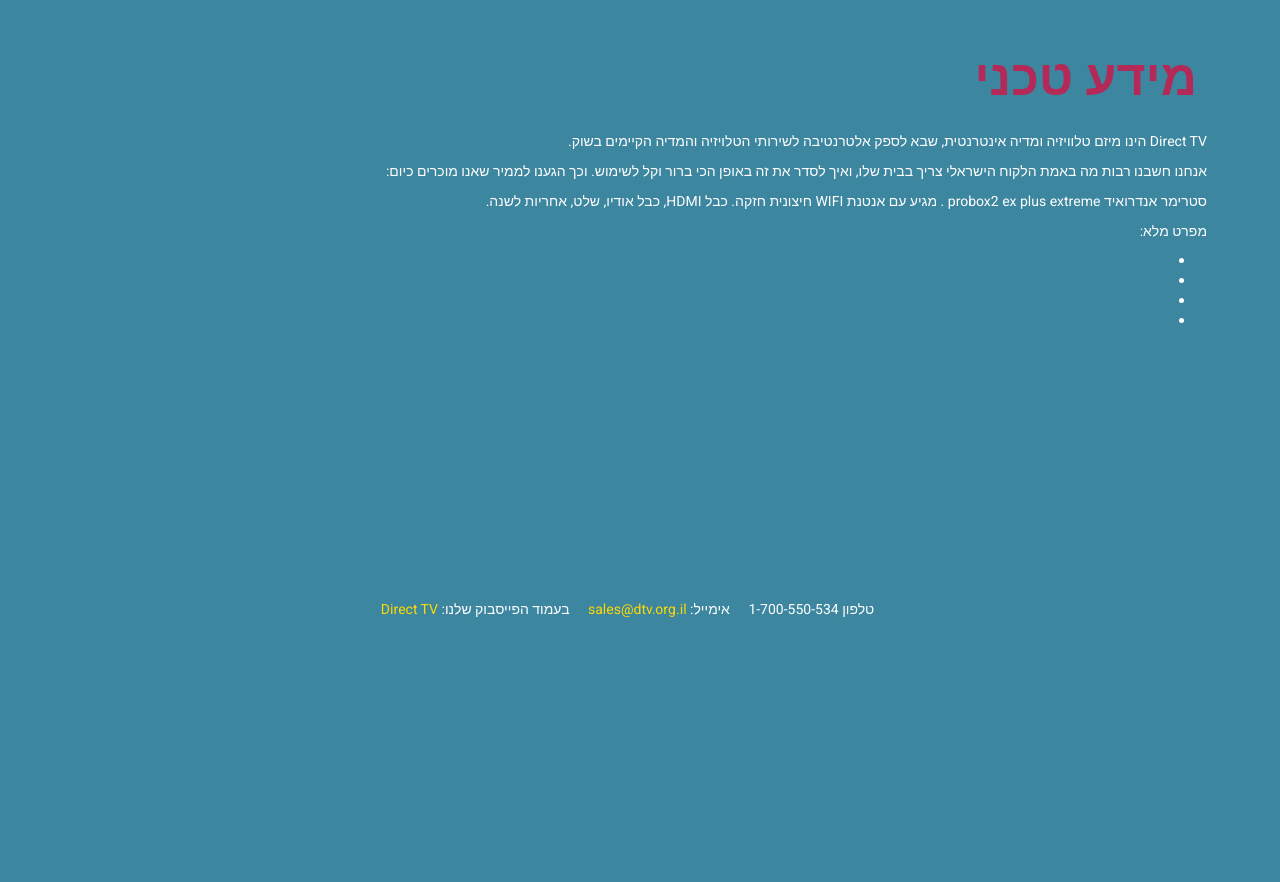
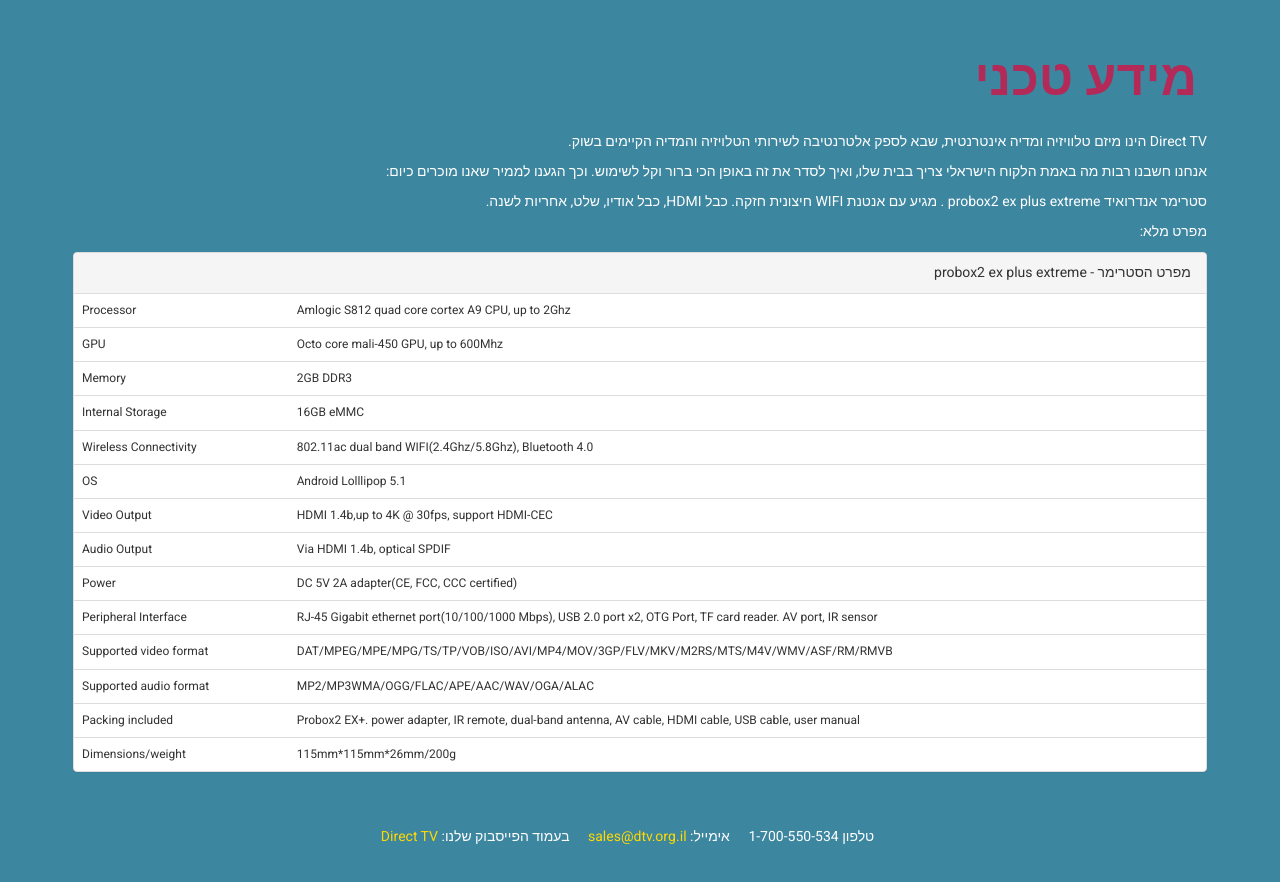
Before and after one commit to edento/direct-tv, a website: page public/index.html at #!/spec in a window 1280 px wide. Shown: the part 145-1027 px from the top of the page. Before the commit the page ends 800 px from the top, so only its background shows below. Drawn offline with nearby package versions, Linux system fonts and the light colour scheme; some packages are replaced by stand-ins of ours.

Commit message:
Add specs table and design

```diff
--- a/public/pages/spec.html
+++ b/public/pages/spec.html
@@ -7,11 +7,82 @@
         </p>
         <p>סטרימר אנדרואיד probox2 ex plus extreme . מגיע עם אנטנת WIFI חיצונית חזקה. כבל HDMI, כבל אודיו, שלט, אחריות לשנה.</p>
         <p>מפרט מלא:</p>
-        <ul>
-            <li></li>
-            <li></li>
-            <li></li>
-            <li></li>
-        </ul>
+
+
+        <div class="panel panel-default">
+            <div class="panel-heading">מפרט הסטרימר - probox2 ex plus extreme </div>
+            <!--<div class="panel-body">
+                probox2 ex plus extreme
+            </div>-->
+            <table class="table">
+                <!--<thead>
+                    <tr>
+                        <th>Last Name</th>
+                        <th>Username</th>
+                    </tr>
+                </thead>-->
+                <tbody>
+                    <tr>
+                        <td>Processor</td>
+                        <td>Amlogic S812 quad core cortex A9 CPU, up to 2Ghz</td>
+                    </tr>
+                    <tr>
+                        <td>GPU</td>
+                        <td>Octo core mali-450 GPU, up to 600Mhz</td>
+                    </tr>
+                    <tr>
+                        <td>Memory</td>
+                        <td>2GB DDR3</td>
+                    </tr>
+                    <tr>
+                        <td>Internal Storage</td>
+                        <td>16GB eMMC</td>
+                    </tr>
+                    <tr>
+                        <td>Wireless Connectivity</td>
+                        <td>802.11ac dual band WIFI(2.4Ghz/5.8Ghz), Bluetooth 4.0</td>
+                    </tr>
+                    <tr>
+                        <td>OS</td>
+                        <td>Android Lolllipop 5.1</td>
+                    </tr>
+                    <tr>
+                        <td>Video Output</td>
+                        <td>HDMI 1.4b,up to 4K @ 30fps, support HDMI-CEC</td>
+                    </tr>
+                    <tr>
+                        <td>Audio Output</td>
+                        <td>Via HDMI 1.4b, optical SPDIF</td>
+                    </tr>
+                    <tr>
+                        <td>Power</td>
+                        <td>DC 5V 2A adapter(CE, FCC, CCC certified) </td>
+                    </tr>
+                    <tr>
+                        <td>Peripheral Interface</td>
+                        <td>RJ-45 Gigabit ethernet port(10/100/1000 Mbps), USB 2.0 port x2, OTG Port, TF card reader. AV port, IR sensor</td>
+                    </tr>
+                    <tr>
+                        <td>Supported video format</td>
+                        <td>DAT/MPEG/MPE/MPG/TS/TP/VOB/ISO/AVI/MP4/MOV/3GP/FLV/MKV/M2RS/MTS/M4V/WMV/ASF/RM/RMVB </td>
+                    </tr>
+                    <tr>
+                        <td>Supported audio format</td>
+                        <td>MP2/MP3WMA/OGG/FLAC/APE/AAC/WAV/OGA/ALAC </td>
+                    </tr>
+                    <tr>
+                        <td>Packing included</td>
+                        <td>Probox2 EX+. power adapter, IR remote, dual-band antenna, AV cable, HDMI cable, USB cable, user manual </td>
+                    </tr>
+                    <tr>
+                        <td>Dimensions/weight</td>
+                        <td> 115mm*115mm*26mm/200g</td>
+                    </tr>
+
+                </tbody>
+            </table>
+        </div>
+
+
     </div>
 </section>
--- a/public/style.scss
+++ b/public/style.scss
@@ -95,7 +95,13 @@
                 }
             }
         }
-        .spec {}
+        .spec {
+            .table {
+                direction: ltr;
+                color: $cl_dark_gray;
+                font-size: 12px;
+            }
+        }
         .pricing {
             .list {
                 li {
```
Also changed, not shown: public/style.css, 1 other file.
